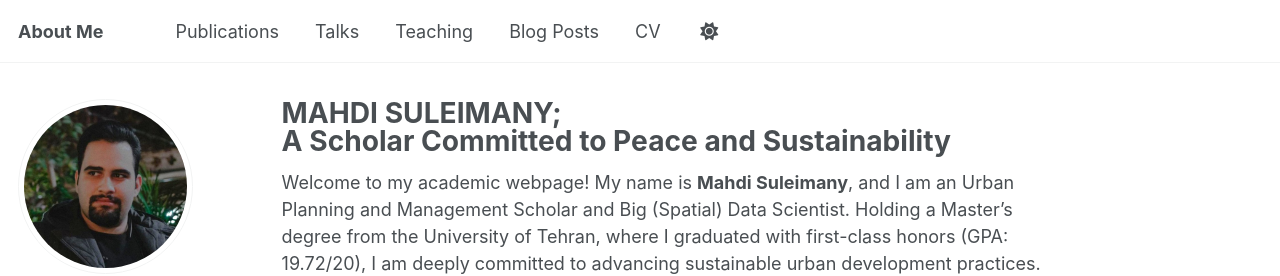
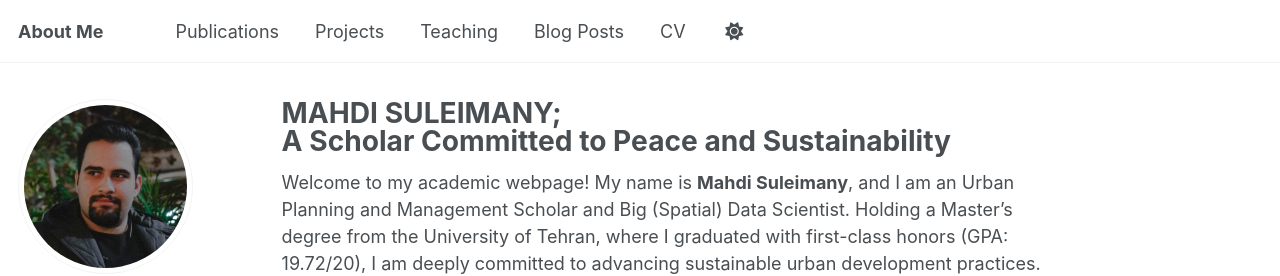
Before and after one commit to mo-soleimani/mo-soleimani.github.io, a Jekyll site: the page built from _pages/about.md, in a window 1280 px wide. Shown: the top 276 px of the page. Built offline with Jekyll 4.4.1, drawn with Linux system fonts in a browser that asks for light colours; some web fonts are replaced.

Commit message:
Update navigation.yml

```diff
--- a/_data/navigation.yml
+++ b/_data/navigation.yml
@@ -11,8 +11,8 @@ main:
   - title: "Publications"
     url: /publications/
 
-  - title: "Talks"
-    url: /talks/
+  - title: "Projects"
+    url: /Projects/
 
   - title: "Teaching"
     url: /teaching/
```
